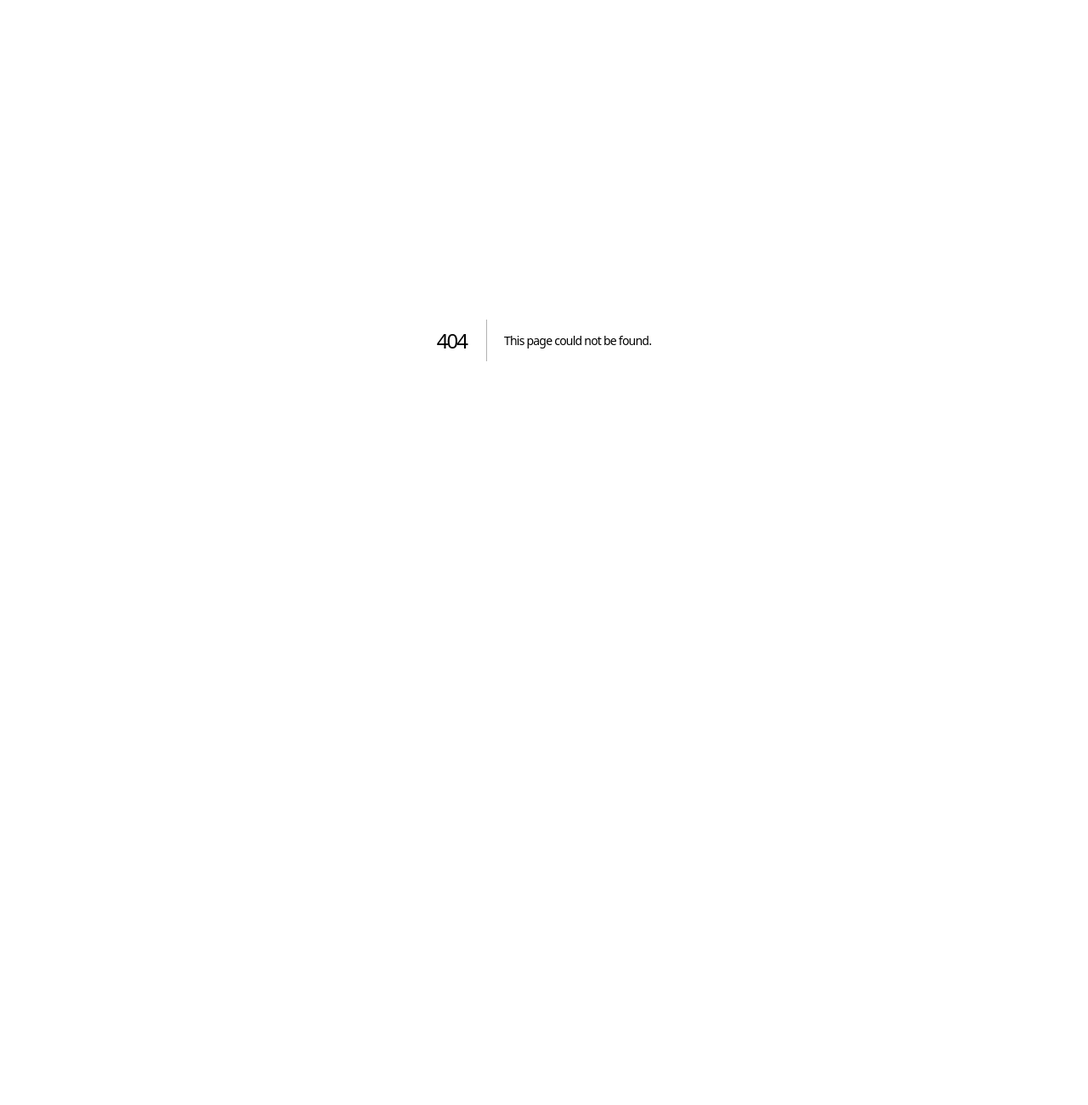
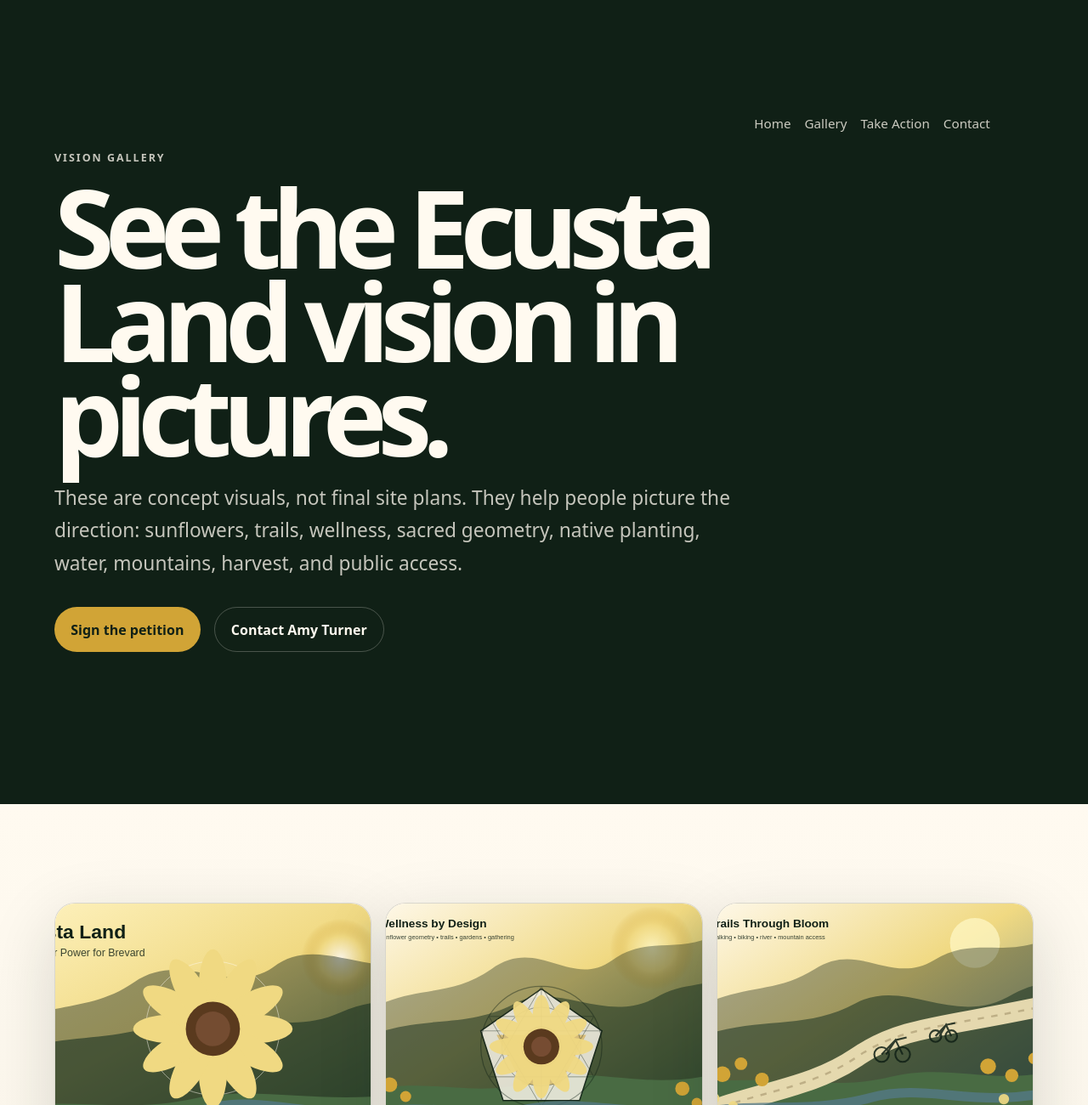
Before and after one commit to chthomps4/ecustaland, a Next.js app: page /vision-gallery in a window 1280 px wide. Before the commit this address had no page. Shown: the top 1300 px of the page at 85% size. Before the commit the page ends 800 px from the top, so only its background shows below. Built offline with nearby package versions, Linux system fonts and the light colour scheme.

Commit message:
Add full vision gallery page

```diff
--- /dev/null
+++ b/app/vision-gallery/page.tsx
@@ -0,0 +1,100 @@
+import type { Metadata } from "next";
+
+export const metadata: Metadata = {
+  title: "Vision Gallery | Ecusta Land",
+  description:
+    "Concept gallery for the Ecusta Land sunflower, wellness, trails, sacred geometry, harvest, and community revitalization vision in Brevard / Pisgah Forest, North Carolina.",
+  alternates: {
+    canonical: "https://ecustaland.org/vision-gallery",
+  },
+};
+
+const petitionUrl = "https://www.change.org/p/beautifying-ecusta-paper-mill-field";
+
+const galleryItems = [
+  {
+    title: "The Sunflower Field",
+    image: "/images/ecusta-sunflower-geometry.svg",
+    alt: "Sunflower field, mountain, river, and sacred geometry concept for Ecusta Land",
+    text: "The central public symbol: a visible field of renewal where the old industrial memory begins to feel beautiful, photographed, visited, and cared for again.",
+  },
+  {
+    title: "Wellness by Design",
+    image: "/images/wellness-sacred-geometry.svg",
+    alt: "Sacred geometry wellness center concept with sunflower pattern, mountains, and gathering space",
+    text: "A wellness-center design language built around circles, spirals, sunflower geometry, gardens, quiet gathering, walking paths, and mountain calm.",
+  },
+  {
+    title: "Trails Through Bloom",
+    image: "/images/ecusta-trail-recreation.svg",
+    alt: "Walking and biking trail through sunflowers, native grasses, river, and Blue Ridge mountains",
+    text: "A recreation-forward future connected to the Ecusta Trail, Pisgah Forest, cycling, walking, families, water, and outdoor access.",
+  },
+  {
+    title: "Bloom to Benefit",
+    image: "/images/ecusta-harvest-reuse.svg",
+    alt: "Sunflower harvest, seed baskets, education, and regenerative reuse concept",
+    text: "A seasonal cycle where bloom leads to learning, stewardship, seed saving, community events, and carefully explored reuse opportunities.",
+  },
+];
+
+export default function VisionGalleryPage() {
+  return (
+    <main className="take-action-page">
+      <section className="section action-hero">
+        <nav className="nav page-nav" aria-label="Page navigation">
+          <a href="/">Home</a>
+          <a href="/vision-gallery">Gallery</a>
+          <a href="/take-action">Take Action</a>
+          <a href="/contact">Contact</a>
+        </nav>
+        <div className="section-heading">
+          <p className="eyebrow">Vision Gallery</p>
+          <h1>See the Ecusta Land vision in pictures.</h1>
+          <p className="hero-copy">
+            These are concept visuals, not final site plans. They help people picture the direction:
+            sunflowers, trails, wellness, sacred geometry, native planting, water, mountains, harvest,
+            and public access.
+          </p>
+          <div className="hero-actions">
+            <a className="button primary" href={petitionUrl} target="_blank" rel="noopener noreferrer">Sign the petition</a>
+            <a className="button secondary" href="/contact">Contact Amy Turner</a>
+          </div>
+        </div>
+      </section>
+
+      <section className="section gallery-section">
+        <div className="gallery-grid full-gallery-grid">
+          {galleryItems.map((item) => (
+            <article className="gallery-card" key={item.title}>
+              <img src={item.image} alt={item.alt} />
+              <div>
+                <h3>{item.title}</h3>
+                <p>{item.text}</p>
+              </div>
+            </article>
+          ))}
+        </div>
+      </section>
+
+      <section className="section action">
+        <div>
+          <p className="eyebrow">From Image to Action</p>
+          <h2>The gallery gives people something to imagine — the petition gives them something to do.</h2>
+          <p>
+            Share the gallery when people need to understand the vision quickly. Share the petition when
+            they are ready to support the sunflower field and community green space idea directly.
+          </p>
+        </div>
+        <div className="action-card">
+          <h3>Useful links:</h3>
+          <ul>
+            <li><a href={petitionUrl} target="_blank" rel="noopener noreferrer">Sign the Change.org petition</a></li>
+            <li><a href="/take-action">Open the Take Action page</a></li>
+            <li><a href="/contact">Contact Amy Turner</a></li>
+          </ul>
+        </div>
+      </section>
+    </main>
+  );
+}
```
